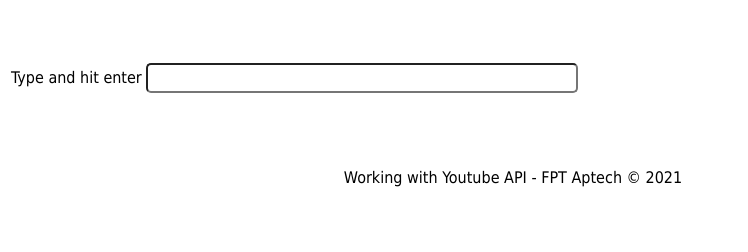
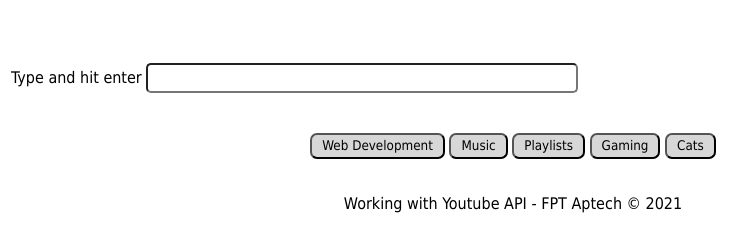
Before and after one commit to nttmg/BTjavaScript, a plain HTML site: page youtube/index.html in a window 1280 px wide. Shown: the full height of the page, 127-875 px from the left. Drawn offline with Linux system fonts and the light colour scheme; no server answers.

Commit message:
add tags

```diff
--- a/youtube/index.html
+++ b/youtube/index.html
@@ -12,6 +12,14 @@
         <div class="logo"><img src="/youtube/img/youtube.png" alt=""></div>
         <div class="search-box">
             Type and hit enter <input type="text" name="keyword" id="keyword">
+        </div>
+
+        <div id="buttons">
+            <button  onclick="loadVideo('Web Development')" >Web Development</button>
+            <button onclick="loadVideo('Music')" >Music</button>
+            <button onclick="loadVideo('Playlists')" >Playlists</button>
+            <button onclick="loadVideo('Gaming')" >Gaming</button>
+            <button onclick="loadVideo('Cats')" >Cats</button>
         </div>
     </header>
 
--- a/youtube/youtube/css/style.css
+++ b/youtube/youtube/css/style.css
@@ -116,7 +116,23 @@ header::after{
     border-radius: 5px;
 }
 
+#buttons {
+    text-align: center;
+    max-width: 1020px;
+    margin: 0 auto;
+}
 
+button {
+    background-color: #d7d7d7;
+    padding: 3px 10px 4px 10px;
+    border-radius: 7px;
+}
+
+button:hover, button.active {
+    background-color: black;
+    color: #f1f1f1;
+    cursor: pointer;
+}
 
 .modal {
     display: none;
--- a/youtube/youtube/js/index.js
+++ b/youtube/youtube/js/index.js
@@ -7,6 +7,8 @@ document.addEventListener("DOMContentLoaded", function(event) {
     }
     loadVideo("Đen vâu");
   });
+
+
 
   var modal = document.getElementById('myModal');
 
```
Also changed, not shown: youtube/youtube/js/jsdb1.js (added, +10 -0 lines).
